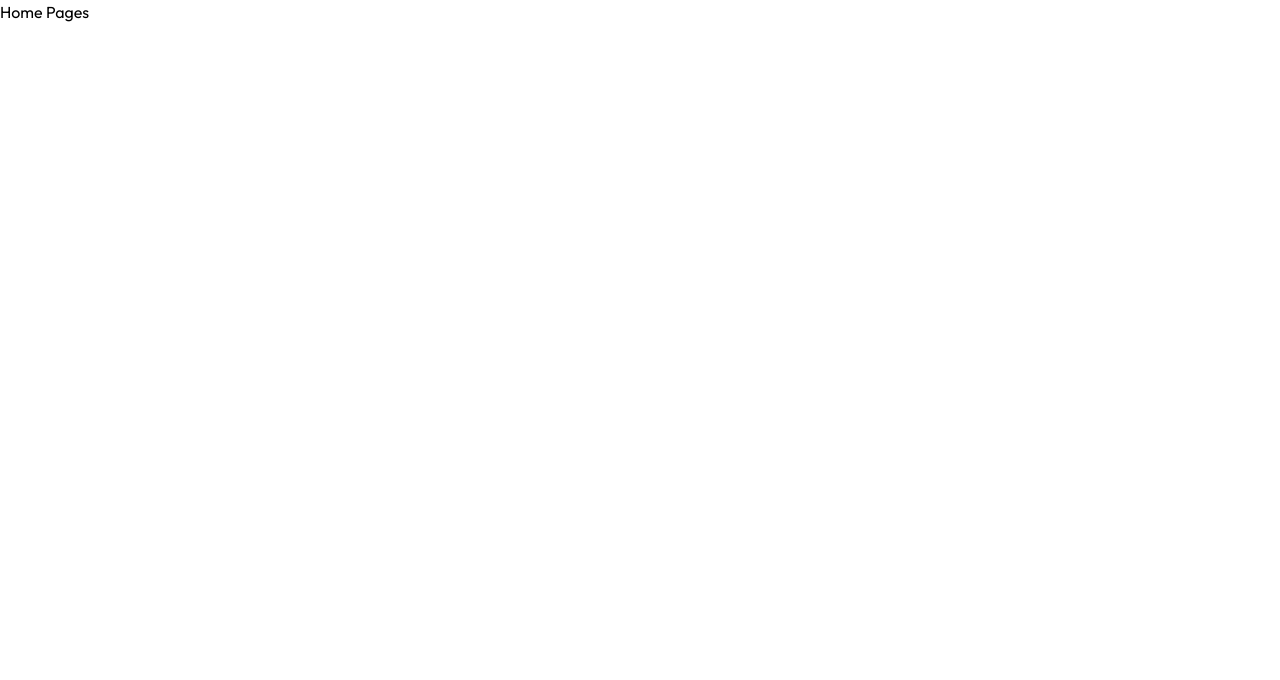
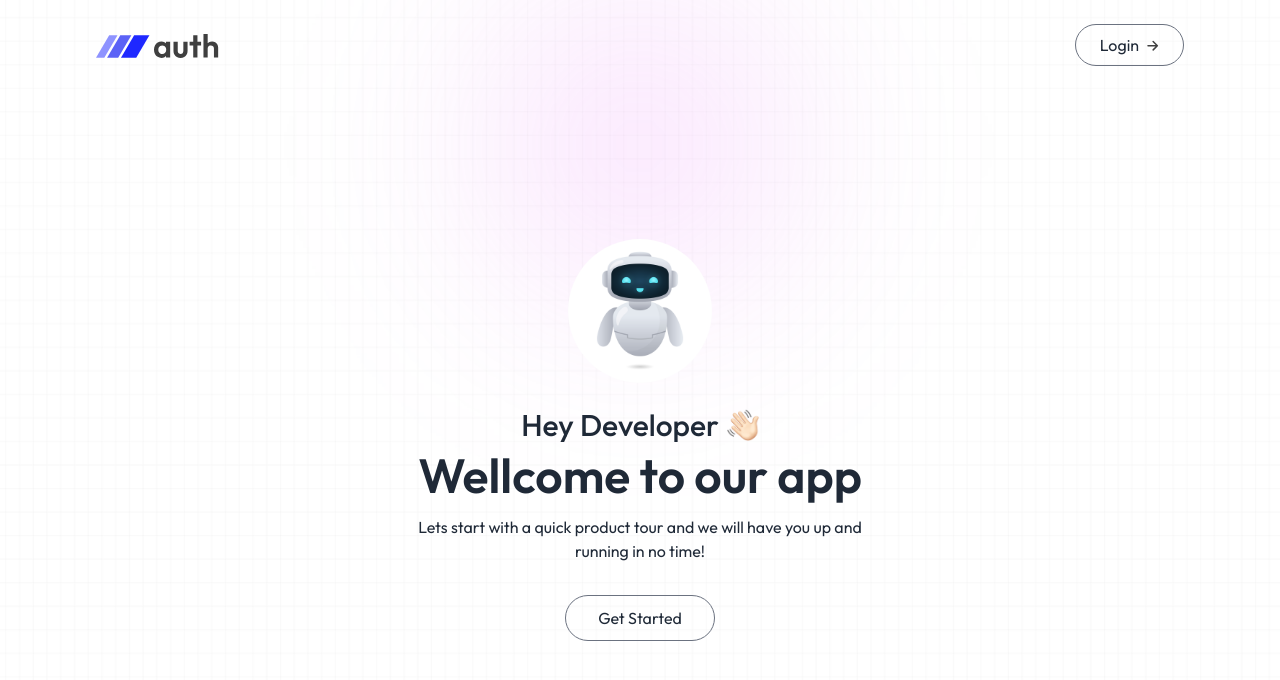
Before and after one commit to juman007/MERN-Authentication-System, a React (Vite) app in the folder client/: page / in a window 1280 px wide. Shown: the top 680 px of the page. Built offline with nearby package versions, Linux system fonts and the light colour scheme.

Commit message:
navbar and home page complate

```diff
--- /dev/null
+++ b/client/src/components/Header.jsx
@@ -0,0 +1,30 @@
+import React from "react";
+import { assets } from "../assets/assets";
+
+const Header = () => {
+   return (
+      <div className="flex flex-col items-center mt-20 px-4 text-center text-gray-800">
+         <img
+            className="w-36 h-36 rounded-full mb-6"
+            src={assets.header_img}
+            alt=""
+         />
+         <h1 className="flex items-center gap-2 text-xl sm:text-3xl font-medium mb-2">
+            Hey Developer{" "}
+            <img className="w-8 aspect-square" src={assets.hand_wave} alt="" />
+         </h1>
+         <h2 className="text-3xl sm:text-5xl font-semibold mb-4">
+            Wellcome to our app
+         </h2>
+         <p className="mb-8 max-w-md">
+            Lets start with a quick product tour and we will have you up and
+            running in no time!
+         </p>
+         <button className="border border-gray-500 rounded-full px-8 py-2.5 hover:bg-gray-100 transition-all">
+            Get Started
+         </button>
+      </div>
+   );
+};
+
+export default Header;
--- a/client/src/components/Navbar.jsx
+++ b/client/src/components/Navbar.jsx
@@ -1,9 +1,14 @@
-import React from 'react'
+import React from "react";
+import { assets } from "../assets/assets";
+const Navbar = () => {
+   return (
+      <div className="w-full flex justify-between items-center p-4 sm:p-6 sm:px-24 absolute top-0">
+         <img className="w-28 sm:w-32" src={assets.logo} alt="" />
+         <button className="flex items-center gap-2 border border-gray-500 rounded-full px-6 py-2 text-gray-800 hover:bg-gray-100 transition-all">
+            Login <img src={assets.arrow_icon} alt="" />
+         </button>
+      </div>
+   );
+};
 
-const Navbar = () => {
-  return (
-    <div>Navbar</div>
-  )
-}
-
-export default Navbar
+export default Navbar;
--- a/client/src/pages/Home.jsx
+++ b/client/src/pages/Home.jsx
@@ -1,9 +1,12 @@
 import React from "react";
+import Navbar from "../components/Navbar";
+import Header from "../components/Header";
 
 const Home = () => {
    return (
-      <div>
-         <h1>Home Pages</h1>
+      <div className="flex flex-col items-center justify-center min-h-screen bg-[url('/bg_img.png')] bg-cover bg-center">
+         <Navbar />
+         <Header />
       </div>
    );
 };
```
